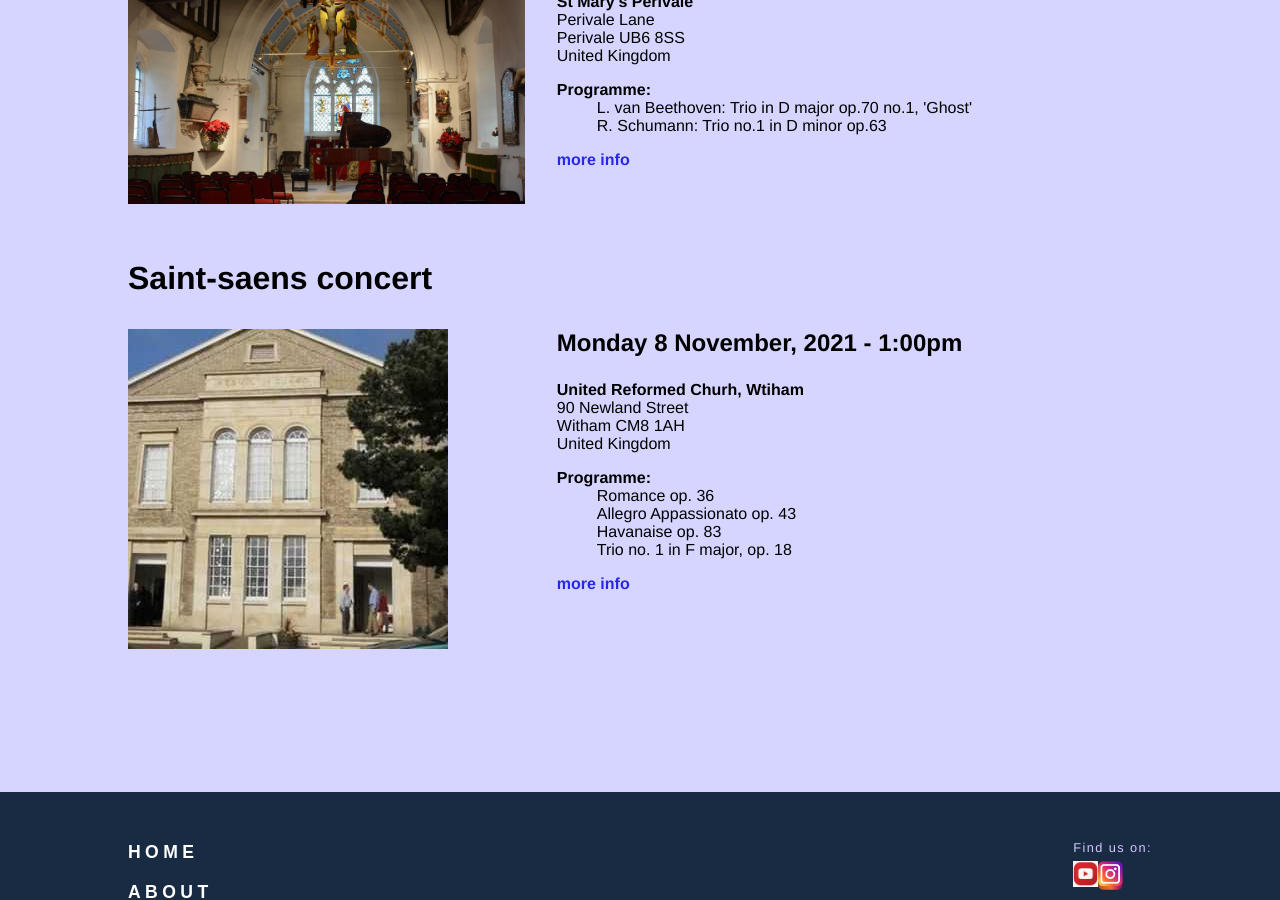
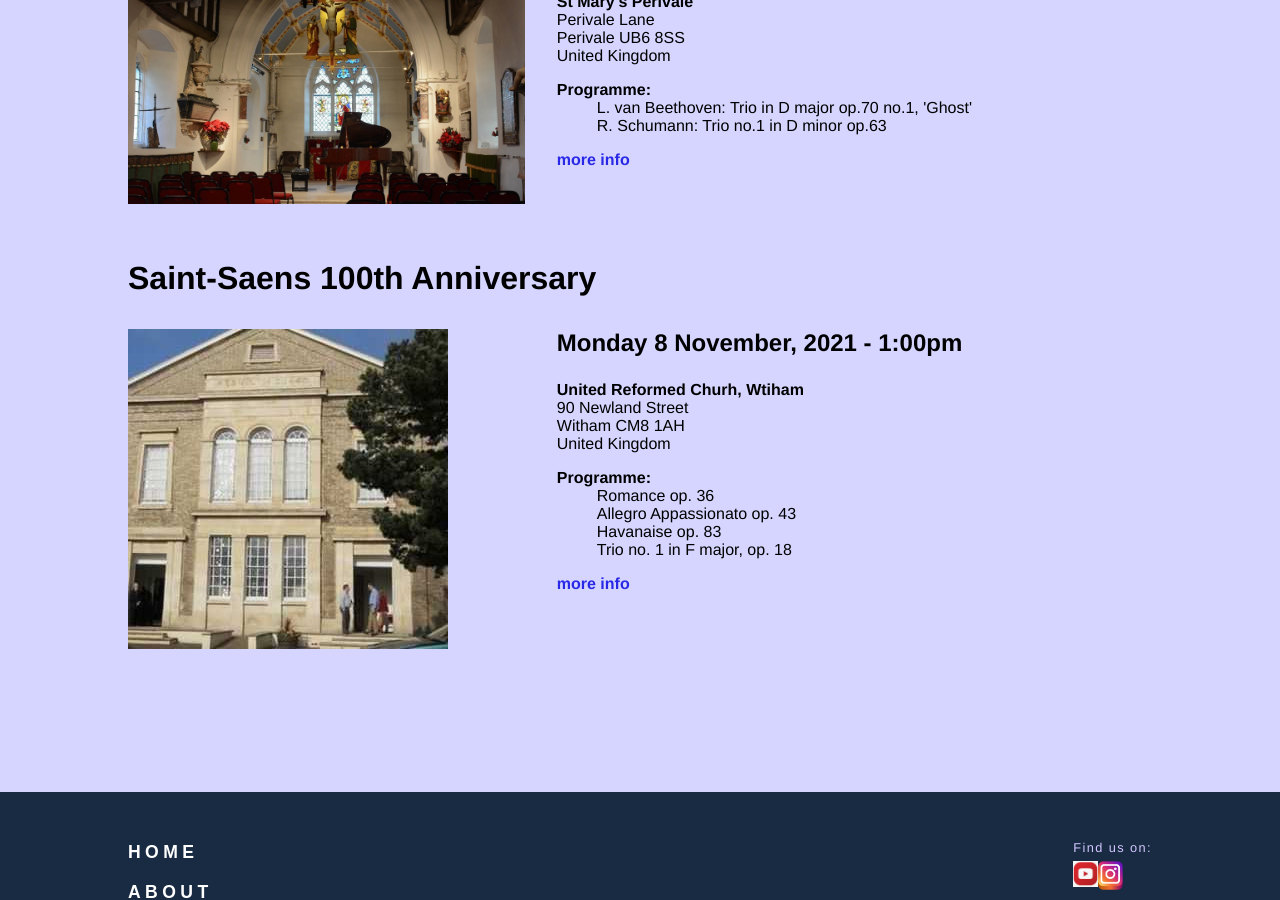
Before and after one commit to javiermontanana/cygnus-trio-website, a Jekyll site: the page built from concerts.html, in a window 1280 px wide and 900 px high, scrolled down 521 px. Built offline with Jekyll 4.4.1, drawn with Linux system fonts in a browser that asks for light colours.

Commit message:
update concerts page

```diff
--- a/concerts.html
+++ b/concerts.html
@@ -41,7 +41,7 @@ filename: concerts.html
 	</section>
 
 	<section class="concert">
-		<h2 class="concert__title">Saint-saens concert</h2>
+		<h2 class="concert__title">Saint-Saens 100th Anniversary</h2>
 		<div class="concert__body">
 			<div class="concert__img">
 				<img src="images/witham-urc.jpg">
```
